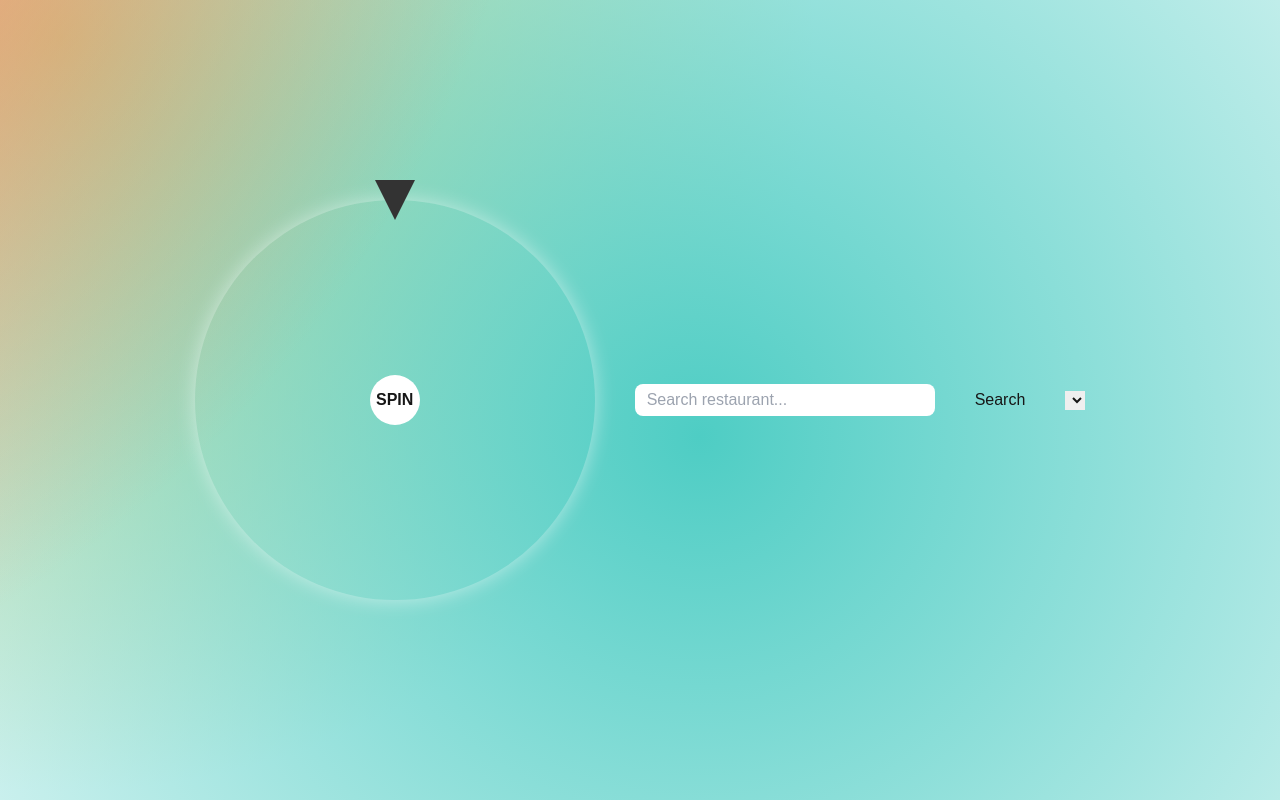
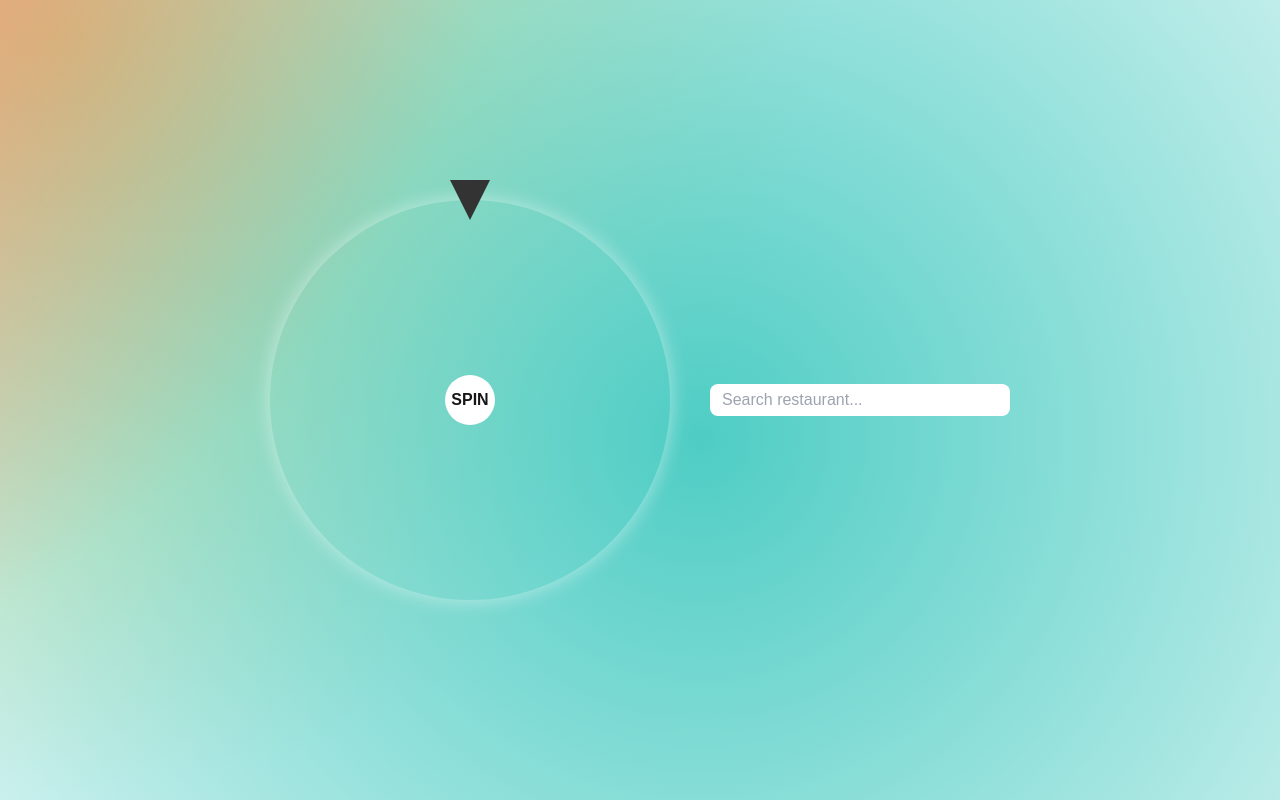
Before and after one commit to vvhien17/random-restaurant, a Next.js app: page / in a window 1280 px wide. Built offline with nearby package versions, Linux system fonts and the light colour scheme.

Commit message:
feat: update style

```diff
--- a/src/app/page.js
+++ b/src/app/page.js
@@ -5,7 +5,6 @@ import styles from "./randomwheel.module.css";
 import axios from "axios";
 
 const initialRestaurants = [];
-
 
 export default function RandomWheel() {
   const canvasRef = useRef(null);
@@ -27,7 +26,12 @@ export default function RandomWheel() {
   };
 
   function randomHexColor() {
-    return '#' + Math.floor(Math.random() * 16777215).toString(16).padStart(6, '0');
+    return (
+      "#" +
+      Math.floor(Math.random() * 16777215)
+        .toString(16)
+        .padStart(6, "0")
+    );
   }
 
   const spinWheel = () => {
@@ -110,7 +114,7 @@ export default function RandomWheel() {
       while (ctx.measureText(truncated).width > maxWidth) {
         truncated = truncated.slice(0, -1);
       }
-      return truncated.length < text.length ? truncated + '...' : truncated;
+      return truncated.length < text.length ? truncated + "..." : truncated;
     }
 
     function drawWheel() {
@@ -148,16 +152,20 @@ export default function RandomWheel() {
 
   return (
     <div className={styles.body}>
-      {restaurants.length ? <div className={`list-chosen ${restaurants.length > 8 ? "h-96 overflow-y-auto" : ""
-        } `} style={{ backgroundColor: 'white' }}>
+      {/* {restaurants.length ? (
+        <div
+          className={`list-chosen ${
+            restaurants.length > 8 ? "h-96 overflow-y-auto" : ""
+          } `}
+          style={{ backgroundColor: "white" }}
+        >
           <table className="min-w-full bg-white border border-gray-300">
             <thead>
               <tr>
-              <th className="px-6 py-3 border-b text-left text-sm font-medium text-gray-700">
+                <th className="px-6 py-3 text-sm font-medium text-left text-gray-700 border-b">
                   List restaurants
                 </th>
-              <th className="px-6 py-3 border-b text-left text-sm font-medium text-gray-700">
-              </th>
+                <th className="px-6 py-3 text-sm font-medium text-left text-gray-700 border-b"></th>
               </tr>
             </thead>
             <tbody>
@@ -166,7 +174,7 @@ export default function RandomWheel() {
                   <td className="px-6 py-4 text-sm text-gray-900">{name}</td>
                   <td className="px-6 py-4 text-sm">
                     <button
-                    className="bg-red-400 text-white px-4 py-2 rounded-md"
+                      className="px-4 py-2 text-white bg-red-400 rounded-md"
                       onClick={() => deleteRestaurant(index)}
                     >
                       Delete
@@ -176,7 +184,33 @@ export default function RandomWheel() {
               ))}
             </tbody>
           </table>
-      </div> : null}
+        </div>
+      ) : null} */}
+
+      {restaurants.length > 0 && (
+        <div className="bg-white">
+          <p className="text-lg font-semibold border-b border-[#ccc] p-4">
+            List restaurants
+          </p>
+          <div className="grid max-h-[50vh] overflow-auto">
+            {restaurants.map((name, index) => (
+              <div
+                key={index}
+                className="flex items-center justify-between gap-6 p-4 border-b"
+              >
+                <p className="text-sm text-gray-900">{name}</p>
+
+                <button
+                  className="px-4 py-2 text-white bg-red-400 rounded-md"
+                  onClick={() => deleteRestaurant(index)}
+                >
+                  Delete
+                </button>
+              </div>
+            ))}
+          </div>
+        </div>
+      )}
 
       <div className={styles.wheelContainer}>
         <div className={styles.selector}></div>
@@ -213,15 +247,7 @@ export default function RandomWheel() {
           </div>
         )}
       </div>
-      <button onClick={fetchSuggesstLocation}>Search</button>
-      <select onChange={(e) => addRestaurant(e)}>
-        {listSuggestLocation?.length > 0 &&
-          listSuggestLocation.map((item, index) => (
-            <option key={index} value={item?.structured_formatting?.main_text}>
-              {item.description}
-            </option>
-          ))}
-      </select>
+
       <div
         className={`${styles.resultMessage} ${showResult ? styles.show : ""}`}
         role="alert"
```
Lines whose indentation alone changed are shown as unchanged.
